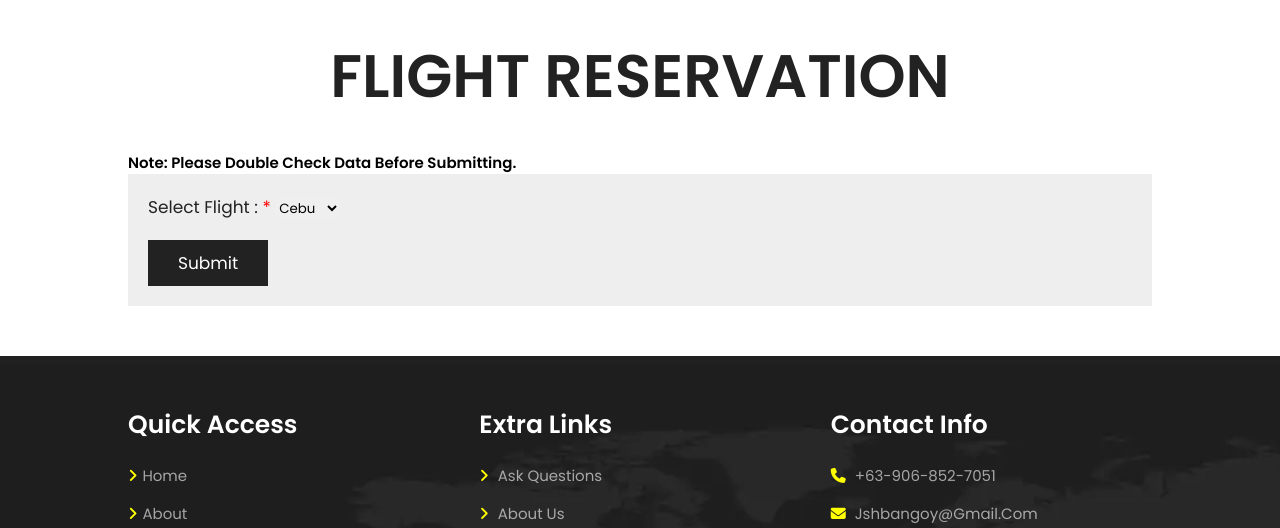
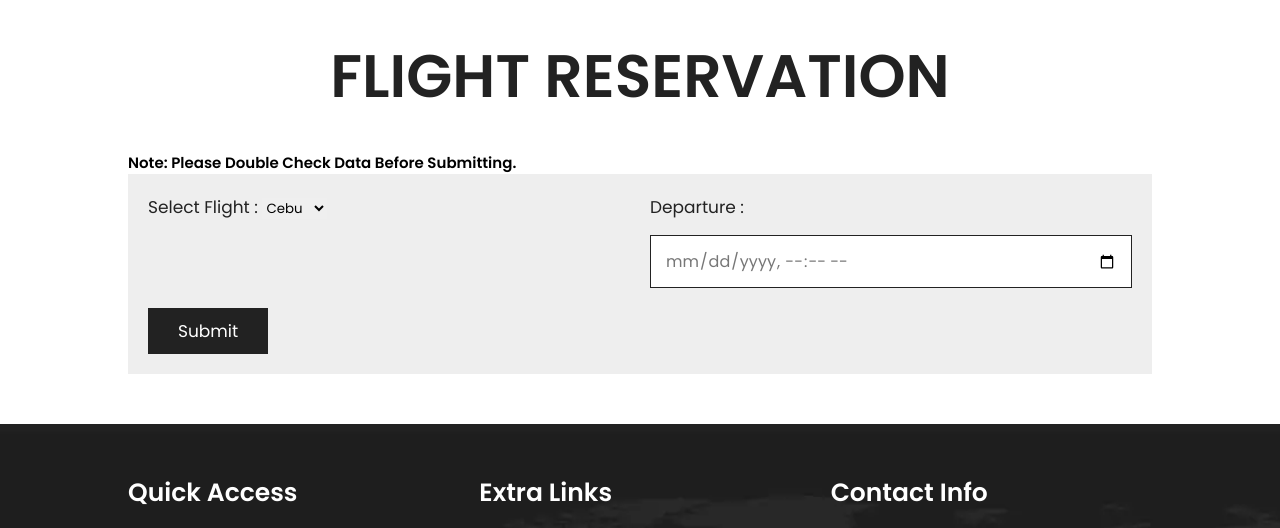
Before and after one commit to Shymanako/Ticketing-for-flights-, a PHP site: the page made by Airlines/book2.php in a window 1280 px wide. Shown: the part 497-1025 px from the top of the page. Run offline with PHP 8.4, Linux system fonts and the light colour scheme; data comes from the database, SQL or seed files in the repository; some libraries are stand-ins or nearby versions.

Commit message:
adding departure time selection

```diff
--- a/Airlines/book2.php
+++ b/Airlines/book2.php
@@ -69,14 +69,10 @@ require 'admin/dbcon.php';
             <div class="flex">
                 <?php
 
-                if(isset($_GET['passenger_id'])){
+                if (isset($_GET['passenger_id'])) {
                     $passenger_id = $_GET['passenger_id'];
-                }else{
-                    if(isset($_SESSION['passenger'])){
-                        $passenger_id = $_SESSION['passenger'];
-                        //$passenger_id = 'passenger_id';
-                    }
                 }
+
                 ?>
                 <input type="hidden" name="passenger_id" value="<?php echo $passenger_id; ?>">
             </div>
@@ -84,12 +80,12 @@ require 'admin/dbcon.php';
 
             <div class="flex">
                 <div class="inputBox">
-                    <span>Select Flight : <span style="color:red;">*</span> </span>
+                    <span>Select Flight : </span>
                     <select name="flight_id">
                         <?php
                         // php code to display available airports from database
                         // query to select all available airports in database
-                        $query = "SELECT flight.flight_id, direction.location from flight left join schedule on flight.schedule_id = schedule.schedule_id left join direction on schedule.direction_id = direction.direction_id";
+                        $query = "SELECT flight.flight_id, schedule.schedule_id, direction.location from flight left join schedule on flight.schedule_id = schedule.schedule_id left join direction on schedule.direction_id = direction.direction_id";
 
                         // Executing query
                         $query_run = mysqli_query($con, $query);
@@ -104,10 +100,15 @@ require 'admin/dbcon.php';
                                 // get the detail of airport
                                 $flight_id = $row['flight_id'];
                                 $location = $row['location'];
+                                $schedule_id = $row['schedule_id'];
 
                         ?>
-                                <option value="<?php echo $flight_id; ?>"><?php echo $location; ?></option>
+                                <div class="inputBox">
+                                    <option value="<?php echo $flight_id; ?>"><?php echo $location; ?></option>
+                                </div>
                             <?php
+
+
                             }
                         } else {
                             // we do not have airport
@@ -117,6 +118,11 @@ require 'admin/dbcon.php';
                         }
                         ?>
                     </select>
+                </div>
+
+                <div class="inputBox">
+                    <span>Departure :</span>
+                    <input type="datetime-local" name="departure_time">
                 </div>
             </div>
             <div>
@@ -128,7 +134,7 @@ require 'admin/dbcon.php';
                     }
                 }
                 ?>
-                <button type="submit" name="save_reservation" value="<?= $flight['flight_id'];?>" class="btn">Submit</a>
+                <button type="submit" name="save_reservation" value="<?= $flight['flight_id']; ?>" class="btn">Submit</a>
             </div>
 
 
```
